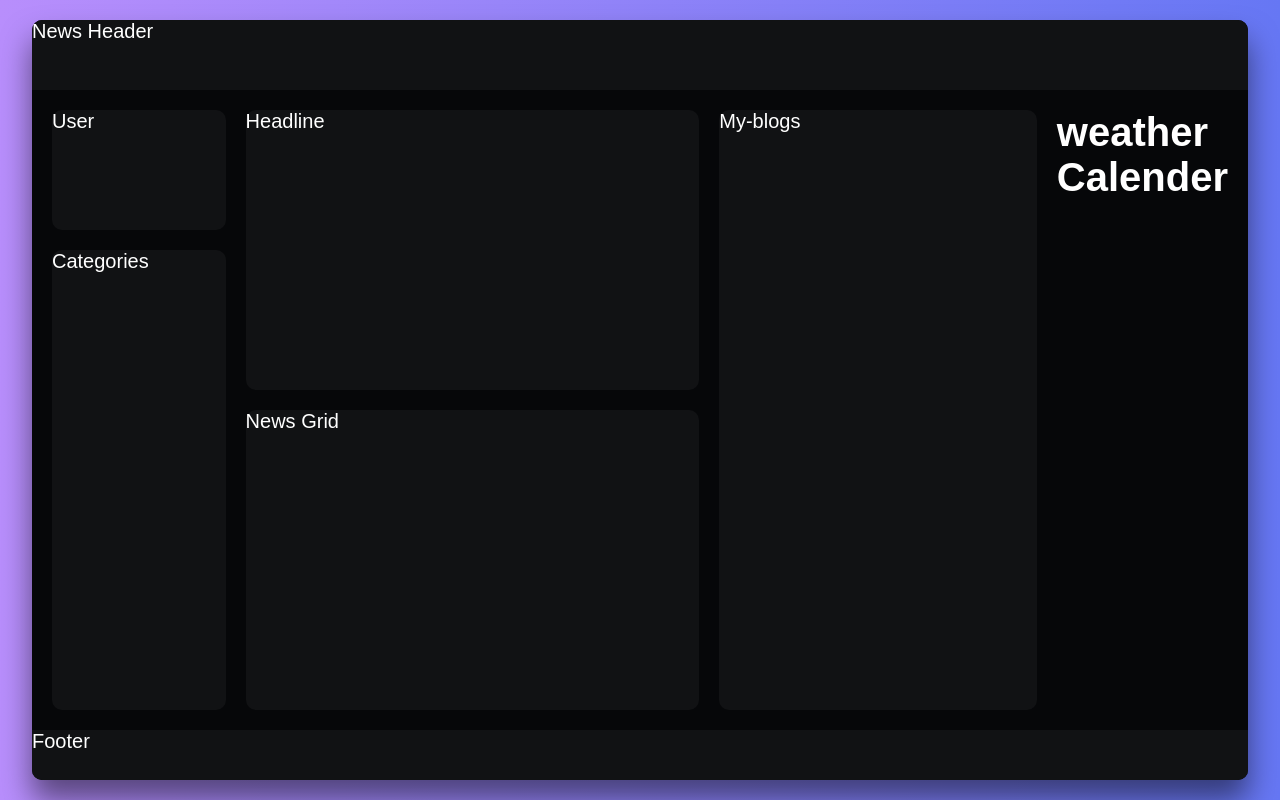
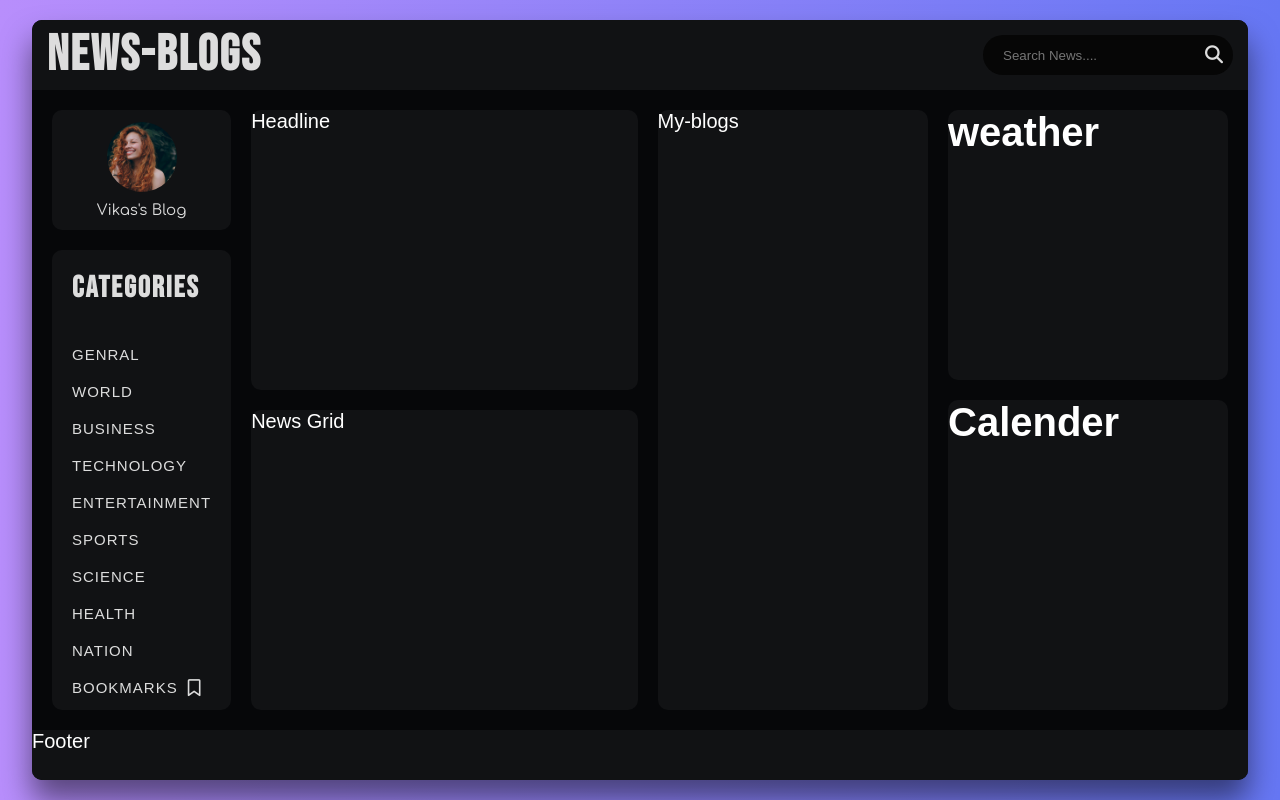
Before and after one commit to vikasverma-here/news-blog-app, a React (Vite) app in the folder news-blogs-app/: page / in a window 1280 px wide. Built offline with nearby package versions, Linux system fonts and the light colour scheme; a web font is replaced by a local one.

Commit message:
completed two section layout and styling

```diff
--- a/news-blogs-app/src/component/News.jsx
+++ b/news-blogs-app/src/component/News.jsx
@@ -2,14 +2,44 @@
 import Weather from './weather'
 import Calander from './calander'
 import './news.css'
+import userimage from '../assets/images/user.jpg'
 const News = () => {
   return (
    <div className="news">
-    <header className='news-header'>News Header</header>
+    <header className='news-header'>
+      <h1 className="logo">News-blogs</h1>
+      <div className="search-bar">
+      <form action="">
+        <input type="text" placeholder='Search News....' />
+        <button type="submit" > <i className='fa-solid fa-magnifying-glass'  > </i></button>
+      </form>
+      </div>
+
+    </header>
     <div className="news-content">
       <div className="navbar">
-        <div className="user">User</div>
-        <nav className="catagories">Categories</nav>
+        <div className="user">
+          <img src={userimage} alt="" />
+          <p>Vikas's Blog</p>
+        </div>
+        <nav className="catagories">
+          <h1 className="nav-heading">Categories</h1>
+          <div className="nav-links">
+            <a href="#" className='nav-link' >Genral</a>
+            <a href="#" className='nav-link' >World</a>
+            <a href="#" className='nav-link' >Business</a>
+            <a href="#" className='nav-link' >Technology</a>
+            <a href="#" className='nav-link' >Entertainment</a>
+            <a href="#" className='nav-link' >Sports</a>
+            <a href="#" className='nav-link' >Science</a>
+            <a href="#" className='nav-link' >Health</a>
+            <a href="#" className='nav-link' >Nation</a>
+            <a href="#" className='nav-link' >
+              Bookmarks
+              <i className="fa-regular fa-bookmark"></i>
+            </a>
+          </div>
+        </nav>
       </div>
       <div className="news-section">
         <div className="headline">Headline</div>
--- a/news-blogs-app/src/component/calender.css
+++ b/news-blogs-app/src/component/calender.css
@@ -9,3 +9,10 @@
 height: 100%;
 
 }
+.calender{
+    width: 100%;
+    min-width: 28rem;
+    background-color: #111214;
+    border-radius: 1rem;
+    height: calc(55% - 2rem);
+}
--- a/news-blogs-app/src/component/news.css
+++ b/news-blogs-app/src/component/news.css
@@ -13,6 +13,78 @@
     min-height: 7rem;
     background-color: #111214;
     border-radius: 1rem 1rem 0 0;
+    display: flex;
+    align-items: center;
+    padding: 0 1.5rem;
+    justify-content: space-between;
+}
+.search-bar{
+    position: relative;
+}
+.logo{
+    font-family: 'bebas Neue',sans-serif;
+    font-size: 5rem;
+    color: #ddd;
+    letter-spacing: 0.2rem;
+}
+.search-bar input{
+    width: 25rem;
+    height: 4rem;
+    background-color: #060606;
+    border: none;
+    border-radius: 5rem;
+    padding: 0 4rem 0 2rem;
+    color: #ddd;
+    transition: ease-in-out 0.3s;
+}
+.search-bar input:focus{
+    width: 35rem;
+}
+.search-bar input:focus::placeholder{
+    color: transparent;
+}
+
+
+
+.search-bar button{
+    background-color: transparent;
+    border: none;
+    /* color: #ddd; */
+    position: absolute;
+    top: 50%;
+    right: 1rem;
+    transform: translateY(-50%);
+    color: #ddd;
+    font-size: 1.8rem;
+
+}
+
+.user{
+    width: 100%;
+    height: 20%;
+
+
+    background-color: #111214;
+    border-radius: 1rem;
+    display: flex;
+    flex-direction: column;
+    align-items: center;
+    justify-content: center;
+    row-gap: 1rem;
+    cursor: pointer;
+
+}
+.user img{
+    width: 7rem;
+    aspect-ratio: 1;
+    object-fit: cover;
+    border-radius: 50%;
+}
+.user p{
+    font-family: "Comfortaa",sans-serif;
+    font-size: 1.5rem;
+    color: #ddd;
+
 }
 .news-content{
     display: flex;
@@ -46,6 +118,37 @@
     height: calc(80% - 2rem);
     background-color: #111214;
     border-radius: 1rem;
+    display: flex;
+    flex-direction: column;
+    row-gap: 2rem;
+
+    padding: 2rem;
+}
+.nav-heading{
+    font-family: "Bebas Neue",sans-serif;
+    font-size: clamp(1.5rem,2.5cqi,3rem);
+    color: #ddd;
+    letter-spacing: .2rem;
+    margin-bottom: 2rem;
+}
+.nav-links{
+    display: flex;
+    flex-direction: column;
+    row-gap: 2rem;
+
+}
+.nav-link{
+    font-size: 1.5rem;
+    font-weight: 300;
+    color: #ddd;
+    text-transform: uppercase;
+    letter-spacing: 0.1rem;
+    display: flex;
+    align-items: center;
+}
+.nav-link i{
+    font-size: 1.7rem;
+    margin-left: 1rem;
 }
 .news-section{
     width: clamp(30rem,43cqi,40%);
@@ -72,3 +175,11 @@
     background-color: #111214;
     border-radius: 1rem;
 }
+
+.weather-calender{
+    flex:1;
+    display: flex;
+    flex-direction: column;
+    row-gap: 2rem;
+
+}
--- a/news-blogs-app/src/component/weather.css
+++ b/news-blogs-app/src/component/weather.css
@@ -7,3 +7,10 @@
 width: 100%;
 height: 100%;
 }
+.weather{
+    width: 100%;
+    min-width: 28rem;
+    background-color: #111214;
+    border-radius: 1rem;
+    height: 45%;
+}
```
